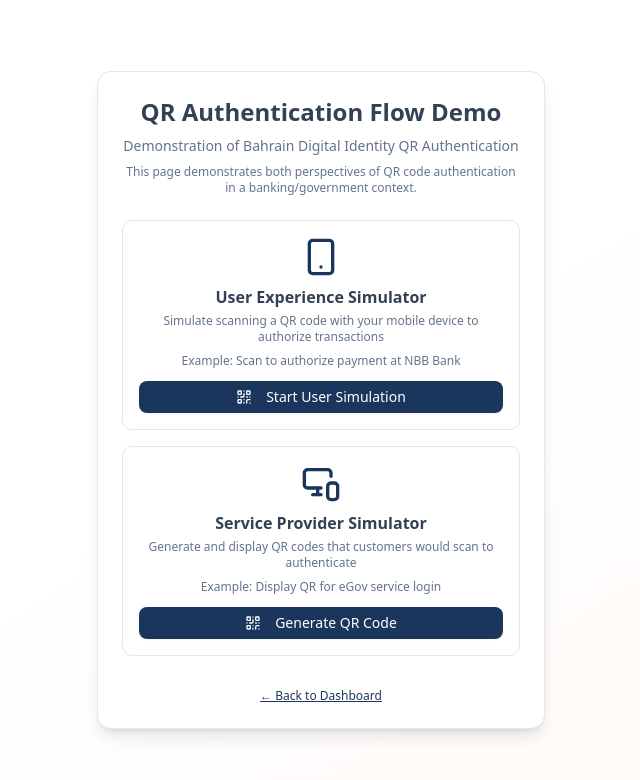
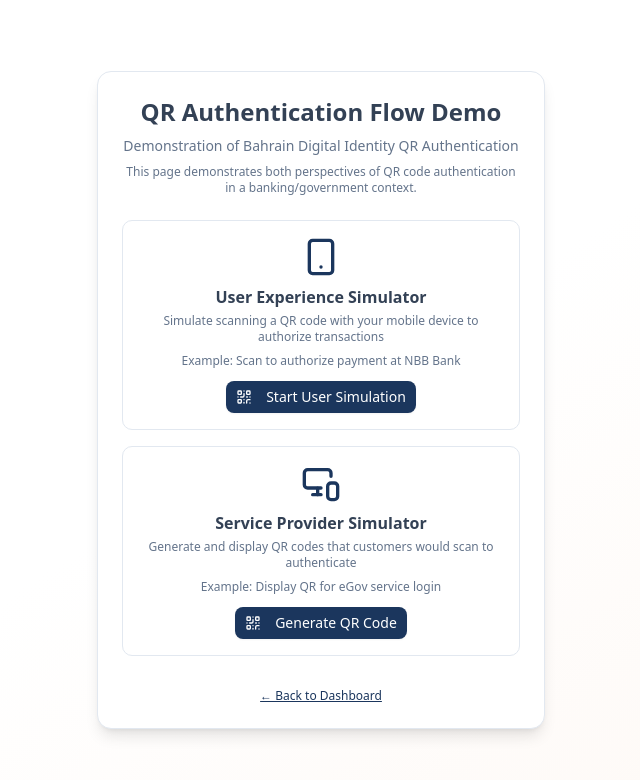
Before and after one commit to ExTBH/secure-id, a Next.js app: page /qr-demo in a window 1280 px wide. Shown: the top 780 px of the page, without its empty margins (319-959 px from the left). Built offline with nearby package versions, Linux system fonts and the light colour scheme.

Commit message:
feat: remove legacyBehavior from Link components for improved compatibility

```diff
--- a/app/page.tsx
+++ b/app/page.tsx
@@ -55,7 +55,7 @@ export default function Home() {
               <Shield className="w-4 h-4 mr-2" />
               Open Dashboard
             </Button>
-            <Link href="/qr-demo" passHref legacyBehavior>
+            <Link href="/qr-demo" passHref>
               <Button
                 size="lg"
                 variant="secondary"
--- a/app/qr-demo/page.tsx
+++ b/app/qr-demo/page.tsx
@@ -37,7 +37,7 @@ export default function QrDemoPage() {
               <div className="text-xs text-muted-foreground mb-3">
                 Example: Scan to authorize payment at NBB Bank
               </div>
-              <Link href="/qr-demo/scanner" passHref legacyBehavior>
+              <Link href="/qr-demo/scanner" passHref>
                 <Button size="sm" className="w-full">
                   <QrCode className="w-4 h-4 mr-2" />
                   Start User Simulation
@@ -58,7 +58,7 @@ export default function QrDemoPage() {
               <div className="text-xs text-muted-foreground mb-3">
                 Example: Display QR for eGov service login
               </div>
-              <Link href="/qr-demo/provider" passHref legacyBehavior>
+              <Link href="/qr-demo/provider" passHref>
                 <Button size="sm" className="w-full">
                   <QrCode className="w-4 h-4 mr-2" />
                   Generate QR Code
```
